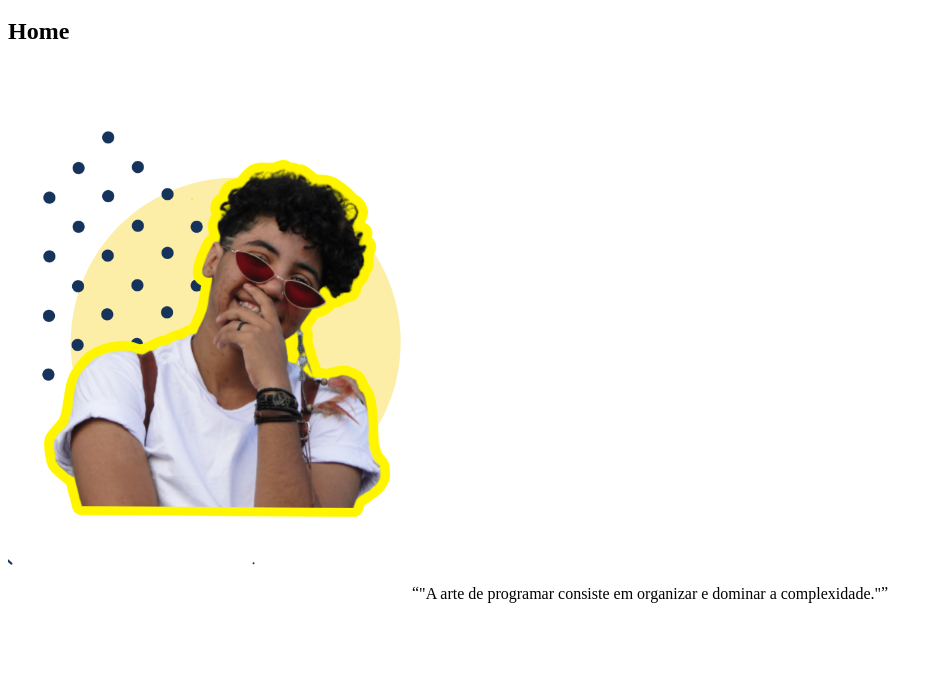
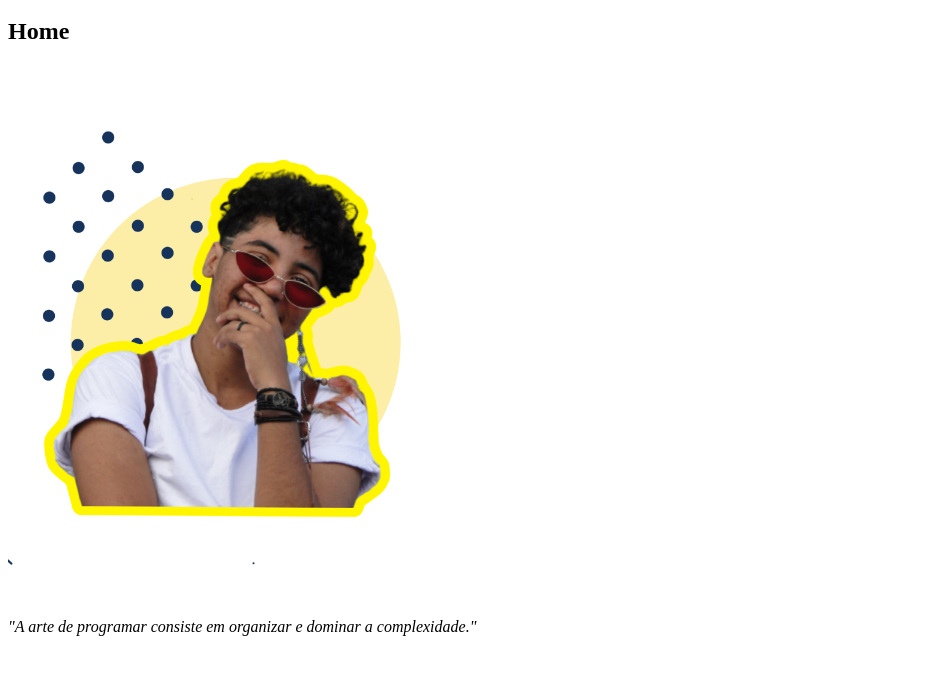
Before and after one commit to pamellabeca/5desafiosDeHTML-, a plain HTML site: page navegacao/blogPost.html in a window 1280 px wide. Shown: the part 100-774 px from the top of the page, without its empty margins (0-943 px from the left). Drawn offline with Linux system fonts and the light colour scheme.

Commit message:
chore: Mudado forma de citação de <q> para <cite>

```diff
--- a/navegacao/blogPost.html
+++ b/navegacao/blogPost.html
@@ -18,7 +18,7 @@
     <article>
         <h2>Home</h2>
         <img src="Foto 1.png" alt="Foto Pamella" width="400px">
-        <q>"A arte de programar consiste em organizar e dominar a complexidade."</q>
+       <p><cite>"A arte de programar consiste em organizar e dominar a complexidade."</cite></p>
 
 
     </article>
```
